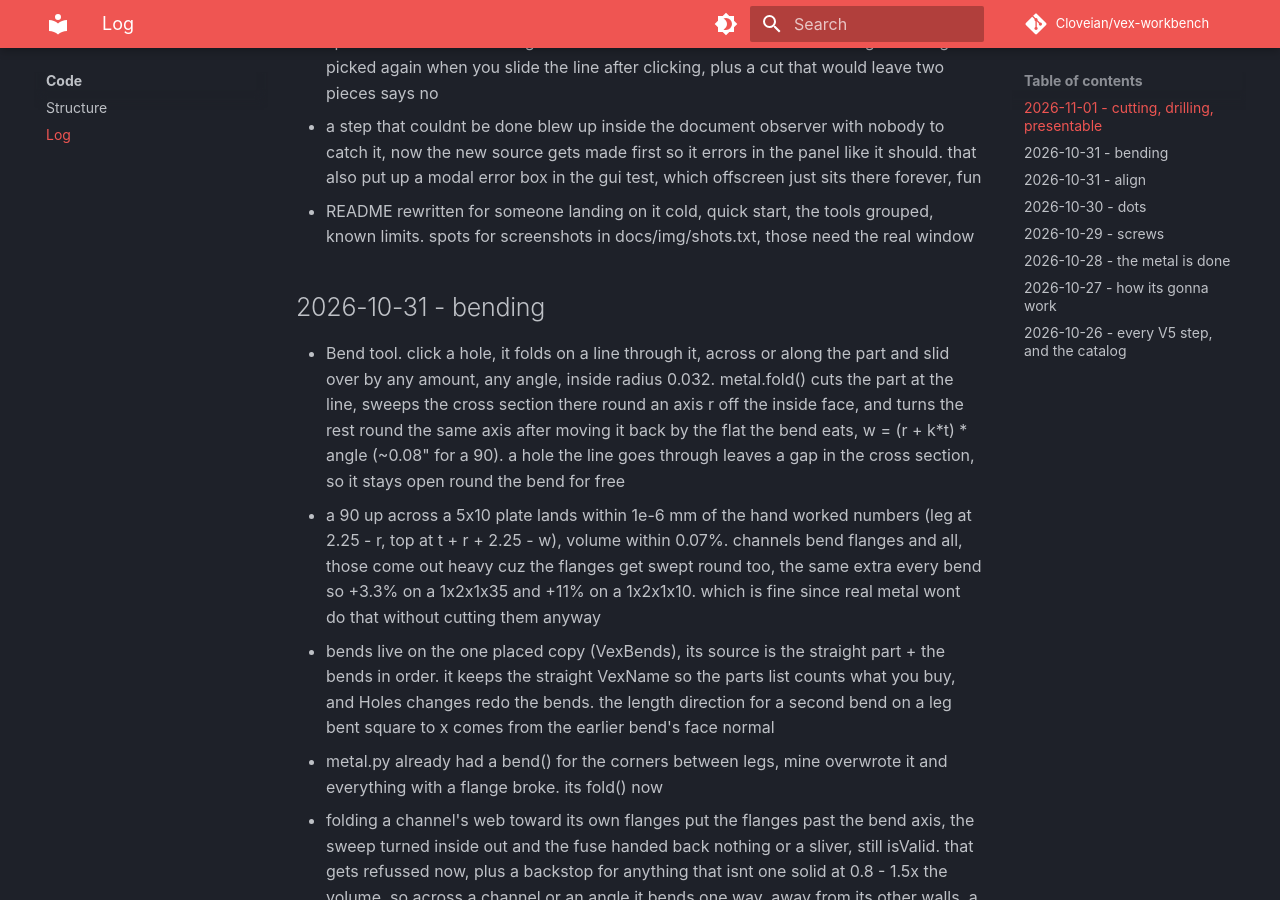
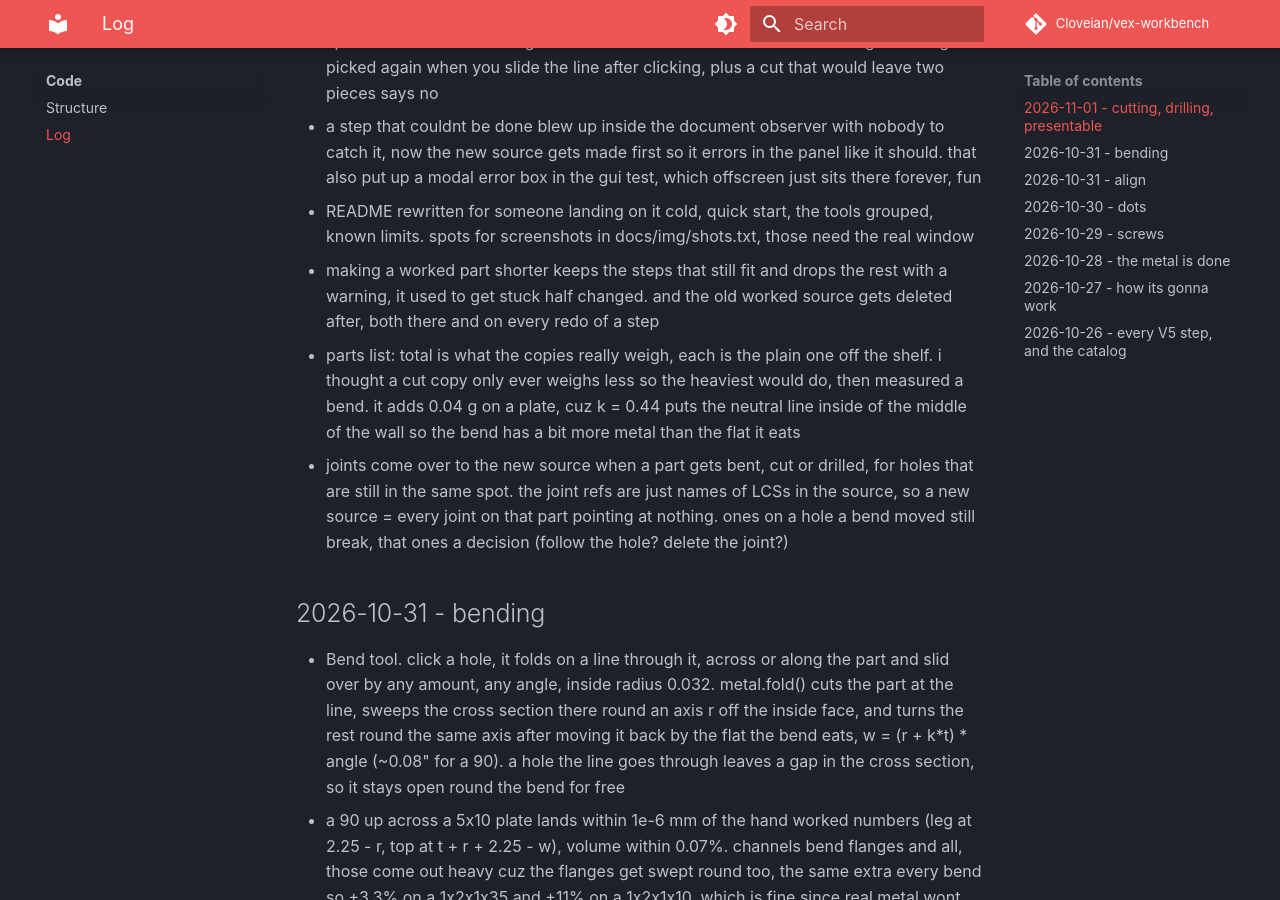
Before and after one commit to Cloveian/vex-workbench, an MkDocs documentation site: the page built from docs/code/log.md, in a window 1280 px wide and 900 px high, scrolled down 606 px. Built offline with MkDocs 1.6.1 and Material for MkDocs 9.7.7, drawn with Linux system fonts in a browser that asks for light colours; comment, search, counter and statistics services are not loaded.

Commit message:
log catches up on the mornings fixes

```diff
--- a/docs/code/log.md
+++ b/docs/code/log.md
@@ -8,6 +8,9 @@
 - the side that goes or turns gets picked off just the clicked wall's pieces, the whole half space counted the far flange too and cut the web off instead of the flange. and it gets picked again when you slide the line after clicking, plus a cut that would leave two pieces says no
 - a step that couldnt be done blew up inside the document observer with nobody to catch it, now the new source gets made first so it errors in the panel like it should. that also put up a modal error box in the gui test, which offscreen just sits there forever, fun
 - README rewritten for someone landing on it cold, quick start, the tools grouped, known limits. spots for screenshots in docs/img/shots.txt, those need the real window
+- making a worked part shorter keeps the steps that still fit and drops the rest with a warning, it used to get stuck half changed. and the old worked source gets deleted after, both there and on every redo of a step
+- parts list: total is what the copies really weigh, each is the plain one off the shelf. i thought a cut copy only ever weighs less so the heaviest would do, then measured a bend. it adds 0.04 g on a plate, cuz k = 0.44 puts the neutral line inside of the middle of the wall so the bend has a bit more metal than the flat it eats
+- joints come over to the new source when a part gets bent, cut or drilled, for holes that are still in the same spot. the joint refs are just names of LCSs in the source, so a new source = every joint on that part pointing at nothing. ones on a hole a bend moved still break, that ones a decision (follow the hole? delete the joint?)
 
 ## 2026-10-31 - bending
 
```
